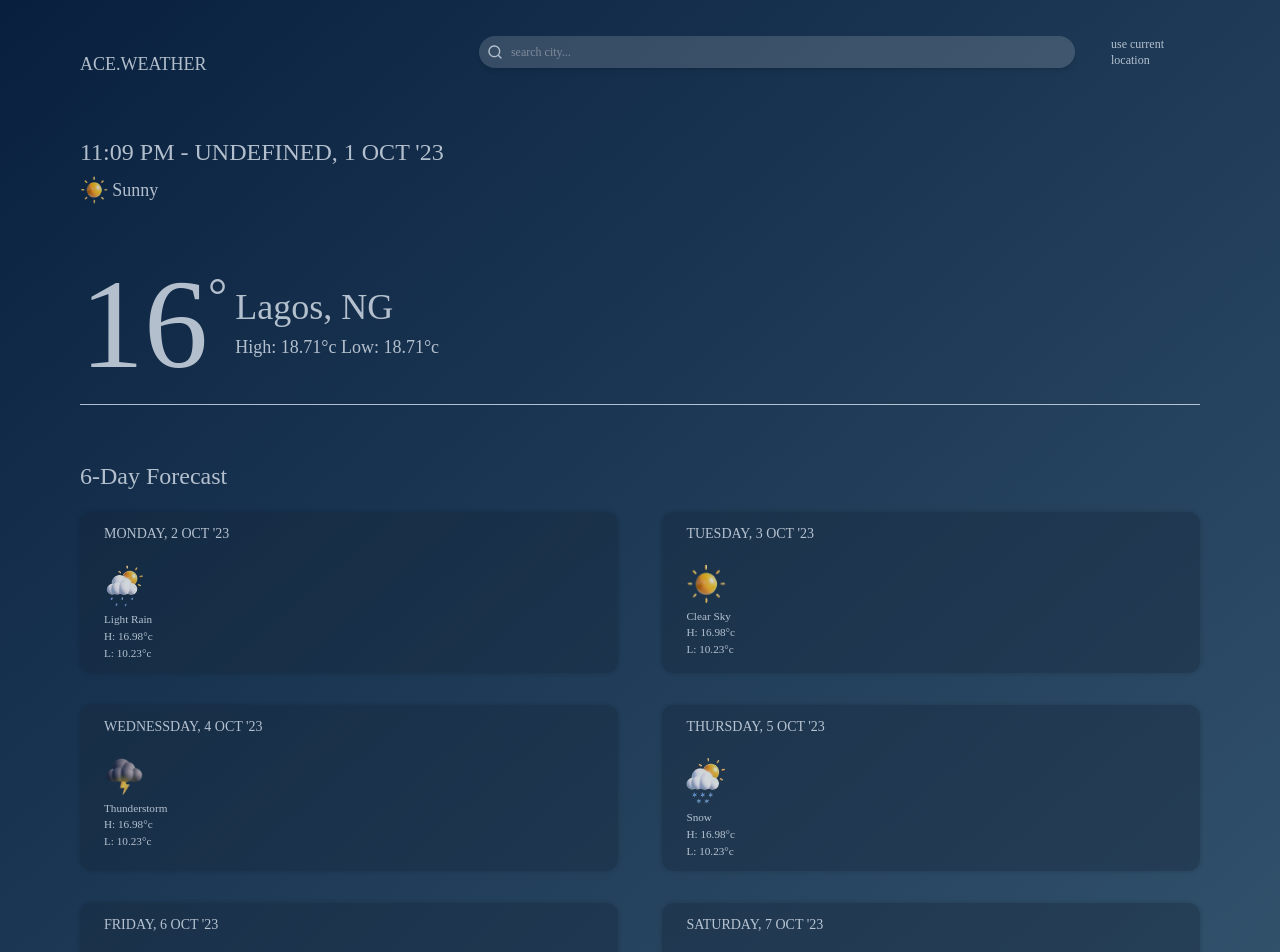
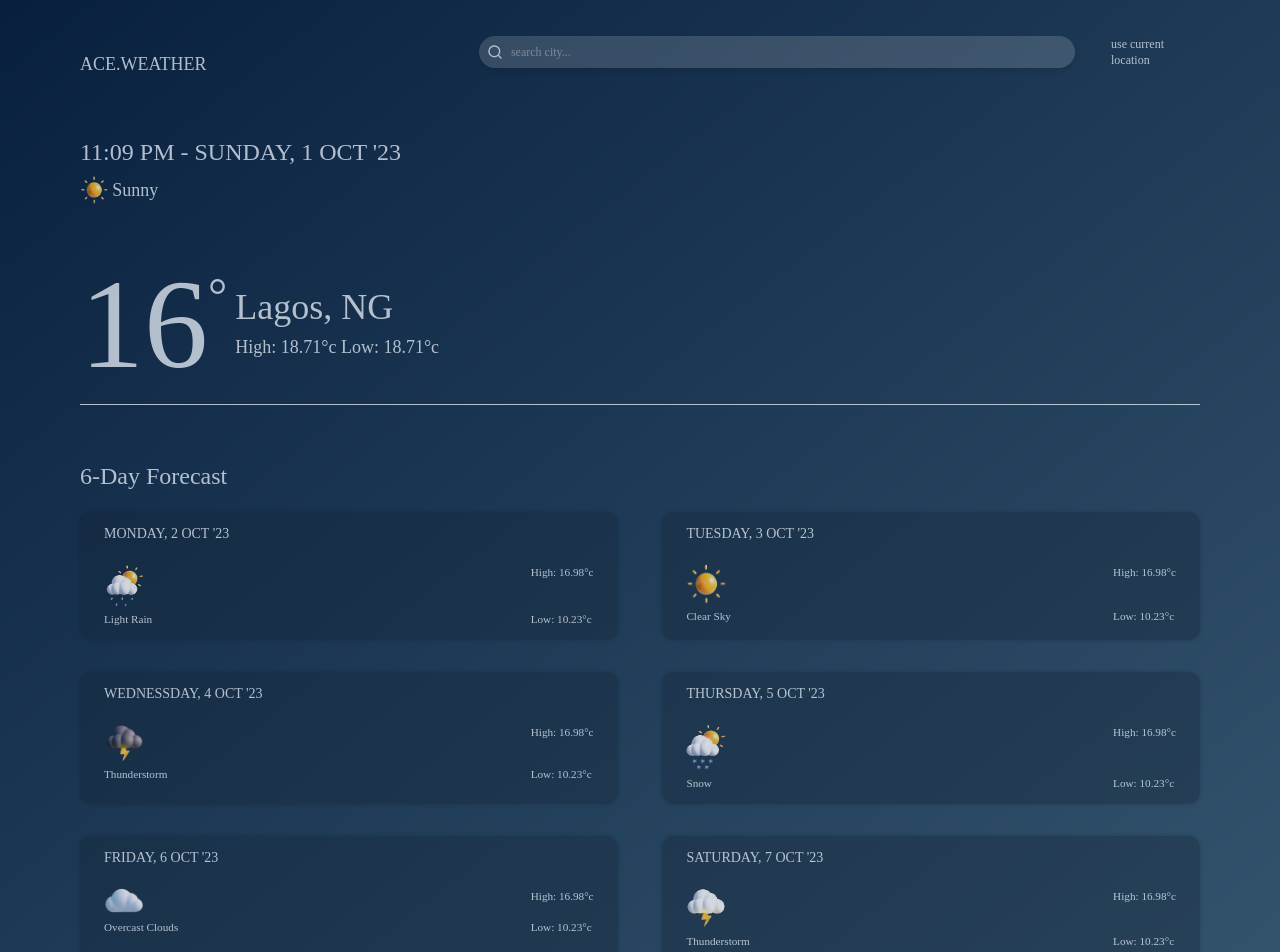
Before and after one commit to oduwole-ayomipo/ace.weather, a React (Create React App) app: page / in a window 1280 px wide. Shown: the top 952 px of the page. Built offline with nearby package versions, Linux system fonts and the light colour scheme; no server answers.

Commit message:
geocode sucessful

```diff
--- a/src/App.js
+++ b/src/App.js
@@ -1,6 +1,7 @@
 import './App.css';
 import React from 'react';
 import Main from './components/Main';
+import getGeoCoordinate from './services/geocoding';
 
 function App() {
   return (
--- a/src/components/Card.jsx
+++ b/src/components/Card.jsx
@@ -13,7 +13,7 @@ function Card({
       <div className='card-head'>
         <h4 className='font-Coiny text-sm uppercase'>{nextDate}</h4>
       </div>
-        <div className='card-body flex justify-between min-[320px]:flex-col'>
+        <div className='card-body flex justify-between flex-row'>
           <div className='card-top-data'>
               <div className='forecast-container flex flex-col gap-1 items-start'>
                 <img
@@ -27,8 +27,8 @@ function Card({
 
           </div>
           <div className={`weather-parameter flex flex-col justify-between weather-parameter font-Comfortaa text-[0.7rem]`}>
-            <h3 className=''>H: <span>{High}°c</span></h3>
-            <h3 className=''>L: <span>{Low}°c</span></h3>
+            <h3 className=''>High: <span>{High}°c</span></h3>
+            <h3 className=''>Low: <span>{Low}°c</span></h3>
           </div>
         </div>
 
--- a/src/components/CurrentLocation.jsx
+++ /dev/null
@@ -1,29 +0,0 @@
-import Geocode from 'react-geocode';
-
-const getLocationData = () => {
-  return new Promise((resolve, reject) => {
-    if (navigator.geolocation) {
-      navigator.geolocation.getCurrentPosition(async (position) => {
-        const { latitude, longitude } = position.coords;
-
-        // Use reverse geocoding to get city and country information
-        Geocode.fromLatLng(latitude, longitude).then(
-          (response) => {
-            const address = response.results[0].formatted_address;
-            const cityCountryArray = address.split(',');
-            const city = cityCountryArray[0];
-            const country = cityCountryArray[1].trim();
-            resolve({ city, country });
-          },
-          (error) => {
-            reject(error);
-          }
-        );
-      });
-    } else {
-      reject('Geolocation is not supported by this browser.');
-    }
-  });
-};
-
-export default getLocationData;
--- a/src/components/Main.jsx
+++ b/src/components/Main.jsx
@@ -1,7 +1,6 @@
 import React, {useState, useEffect} from 'react'
 import Card from './Card'
 import SearchBar from './SearchBar'
-import CurrentLocation from "./CurrentLocation"
 import clearSky from '../assets/clear-sky.png'
 import overcastClouds from '../assets/overcast-clouds.png'
 import lightRain from '../assets/light-rain.png'
@@ -24,7 +23,7 @@ function Main() {
       };
     }, []);
 
-    const days = ["Monday", 'Tuesday', 'Wednessday', 'Thursday', 'Friday', 'Saturday', 'Sunday'];
+    const days = ["Sunday", "Monday", 'Tuesday', 'Wednessday', 'Thursday', 'Friday', 'Saturday'];
     const months = ['Jan', 'Feb', 'March', 'April', 'May', 'June', 'July', 'August', 'Sept', 'Oct', 'Nov', 'Dec'];
 
     // formatting the time
@@ -35,32 +34,32 @@ function Main() {
     const timeformat = `${hours % 12 || 12}:${formattedMinute} ${amPM}`;
 
     // formatting the date
-    const weekDay = days[currentDate.getDay() - 1];
+    const weekDay = days[currentDate.getDay()];
     const month = months[currentDate.getMonth()];
     const date = currentDate.getDate();
     const dateformat = `${weekDay}, ${date} ${month} '${currentDate.getFullYear().toString().substr(2, 2)}`;
 
-    const dayOne_dateformat = `${days[(currentDate.getDay()) % 7]},
+    const dayOne_dateformat = `${days[(currentDate.getDay() + 1) % 7]},
                                ${(currentDate.getDate() + 1) }
                                ${month}
                                '${currentDate.getFullYear().toString().substr(2, 2)}`;
-    const dayTwo_dateformat = `${days[(currentDate.getDay() + 1) % 7]},
+    const dayTwo_dateformat = `${days[(currentDate.getDay() + 2) % 7]},
                                ${currentDate.getDate() + 2}
                                ${month}
                                '${currentDate.getFullYear().toString().substr(2, 2)}`;
-    const dayThree_dateformat = `${days[(currentDate.getDay() + 2) % 7]},
+    const dayThree_dateformat = `${days[(currentDate.getDay() + 3) % 7]},
                                  ${currentDate.getDate() + 3}
                                  ${month}
                                  '${currentDate.getFullYear().toString().substr(2, 2)}`;
-    const dayFour_dateformat = `${days[(currentDate.getDay() + 3) % 7]},
+    const dayFour_dateformat = `${days[(currentDate.getDay() + 4) % 7]},
                                 ${currentDate.getDate() + 4}
                                 ${month}
                                '${currentDate.getFullYear().toString().substr(2, 2)}`;
-    const dayFive_dateformat = `${days[(currentDate.getDay() + 4) % 7]},
+    const dayFive_dateformat = `${days[(currentDate.getDay() + 5) % 7]},
                                 ${currentDate.getDate() + 5}
                                 ${month}
                                '${currentDate.getFullYear().toString().substr(2, 2)}`;
-    const daySix_dateformat = `${days[(currentDate.getDay() + 5) % 7]},
+    const daySix_dateformat = `${days[(currentDate.getDay() + 6) % 7]},
                                 ${currentDate.getDate() + 6}
                                 ${month}
                                '${currentDate.getFullYear().toString().substr(2, 2)}`;
@@ -107,50 +106,50 @@ function Main() {
                     <Card
                         nextDate={dayOne_dateformat}
                         weatherIcon={lightRain}
-                        weatherForecast={"Light Rain"}
-                        alt = {"Light Rain"}
-                        High={"16.98"}
-                        Low={"10.23"}
+                        weatherForecast="Light Rain"
+                        alt = "Light Rain"
+                        High= "16.98"
+                        Low="10.23"
                     />
                     <Card
                         nextDate={dayTwo_dateformat}
                         weatherIcon={clearSky}
-                        weatherForecast={"Clear Sky"}
-                        alt = {"Clear Sky"}
-                        High={"16.98"}
-                        Low={"10.23"}
+                        weatherForecast="Clear Sky"
+                        alt = "Clear Sky"
+                        High="16.98"
+                        Low="10.23"
                     />
                     <Card
                         nextDate={dayThree_dateformat}
                         weatherIcon={thunderstorm}
-                        weatherForecast={"Thunderstorm"}
-                        alt = {"Thunderstorm"}
-                        High={"16.98"}
-                        Low={"10.23"}
+                        weatherForecast="Thunderstorm"
+                        alt = "Thunderstorm"
+                        High="16.98"
+                        Low="10.23"
                     />
                     <Card
                         nextDate={dayFour_dateformat}
                         weatherIcon={snow}
-                        weatherForecast={"Snow"}
-                        alt = {"Snow"}
-                        High={"16.98"}
-                        Low={"10.23"}
+                        weatherForecast="Snow"
+                        alt = "Snow"
+                        High="16.98"
+                        Low="10.23"
                     />
                     <Card
                         nextDate={dayFive_dateformat}
                         weatherIcon={overcastClouds}
-                        weatherForecast={"Overcast Clouds"}
-                        alt = {"Overcast Clouds"}
-                        High={"16.98"}
-                        Low={"10.23"}
+                        weatherForecast="Overcast Clouds"
+                        alt = "Overcast Clouds"
+                        High="16.98"
+                        Low="10.23"
                     />
                     <Card
                         nextDate={daySix_dateformat}
                         weatherIcon={dayThunderstorm}
-                        weatherForecast={"Thunderstorm"}
-                        alt = {"Thunderstorm"}
-                        High={"16.98"}
-                        Low={"10.23"}
+                        weatherForecast="Thunderstorm"
+                        alt = "Thunderstorm"
+                        High="16.98"
+                        Low="10.23"
                     />
                 </div>
             </div>
--- a/src/components/SearchBar.jsx
+++ b/src/components/SearchBar.jsx
@@ -1,21 +1,8 @@
 import React from 'react';
 import { UilSearch } from '@iconscout/react-unicons';
-import CurrentLocation from "./CurrentLocation"
 
 
-
-function SearchBar({ onLocationUpdate }) {
-
-    const handleButtonClick = async () => {
-      try {
-        const data = await CurrentLocation();
-        onLocationUpdate(data);
-      } catch (error) {
-        console.error(error);
-        // Handle error here, e.g., display an error message to the user
-      }
-    };
-
+function SearchBar() {
 
   return (
     <div className='Nav-bar flex flex-wrap md:flex-nowrap md:items-center justify-center px-6'>
@@ -28,7 +15,8 @@ function SearchBar({ onLocationUpdate }) {
       <div className='search-navbar flex items-center justify-between font-Comfortaa font-medium text-xs w-full my-8 max-[284px]:text-[10px]  md:justify-end'>
         <div className='input-field flex items-center backdrop-blur-[20px] bg-gradient-to-br from-[#FFFFFF33] to-[#FFFFFF33] rounded-2xl focus:outline-none min-w-[60%] shadow-md'>
             <span className='px-2'>
-                <UilSearch className="w-4 text-custom-white" role="button" />
+                <UilSearch className="w-4 text-custom-white" role="button"
+                 />
             </span>
             <input
             className='input-field bg-[#ffffff00] rounded-2xl w-full py-2 focus:outline-none capitalize placeholder:lowercase'
@@ -39,7 +27,7 @@ function SearchBar({ onLocationUpdate }) {
             />
         </div>
         <div className='location-button-container whitespace-normal mx-4 md:mx-8 '>
-            <p className='location-button p-1' role='button' onClick={handleButtonClick}>use current <br /> location</p>
+            <p className='location-button p-1' role='button' >use current <br /> location</p>
         </div>
     </div>
     </div>
--- /dev/null
+++ b/src/services/geocoding.js
@@ -0,0 +1,45 @@
+const API_KEY = "fef31d52f1263e1c90234c0421e8716d";
+const BASE_URL = "https://api.openweathermap.org/geo/1.0/direct";
+
+let city = "London";
+
+const getGeoCoordinate = (city) => {
+    const url = new URL(BASE_URL);
+    url.search = new URLSearchParams({
+        q: city,
+        limit: 5,
+        appid: API_KEY,
+    });
+
+    console.log(url);
+
+    return fetch(url)
+        .then(response => {
+            if (!response.ok) {
+                throw new Error('Network response was not ok');
+            }
+            return response.json();
+        })
+        .then(data => {
+            if (data && data.length > 0) {
+                const { name, lat, lon, country } = data[0];
+                return {
+                    name: name,
+                    lat: lat,
+                    lon: lon,
+                    country: country
+                };
+            } else {
+                throw new Error('No data found for the specified city');
+            }
+        })
+        .catch(error => {
+            console.error("Error fetching weather data:", error);
+        });
+};
+
+getGeoCoordinate(city)
+    .then(result => console.log(result))
+    .catch(error => console.error(error));
+
+export default getGeoCoordinate
--- /dev/null
+++ b/src/services/weather.js
@@ -0,0 +1,4 @@
+const latitude = 23.09
+const longitude = 113.17
+
+const API_URL = "http://www.7timer.info/bin/api.pl?lon=${longitude}&lat=${latitude}&product=civillight&output=json"
```
